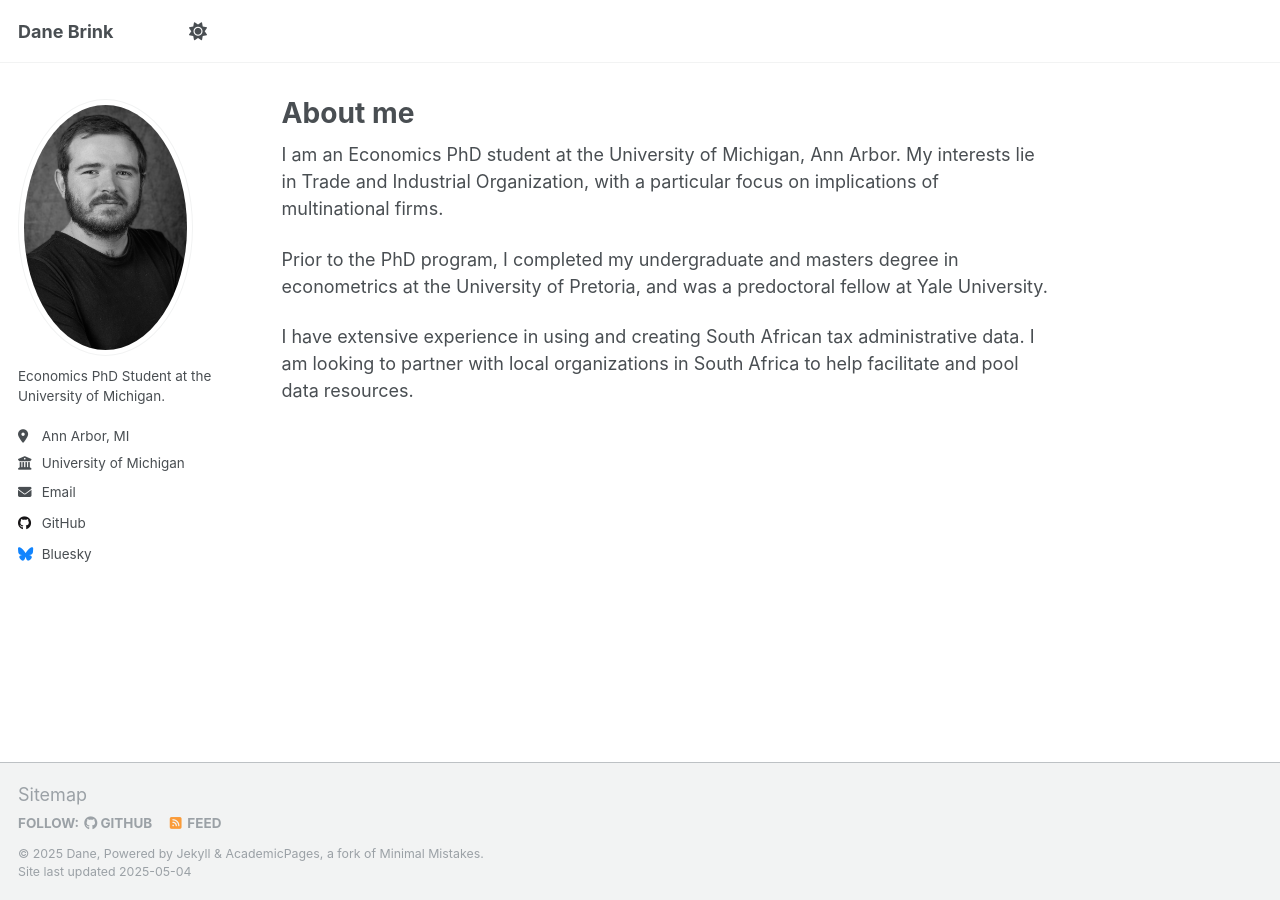
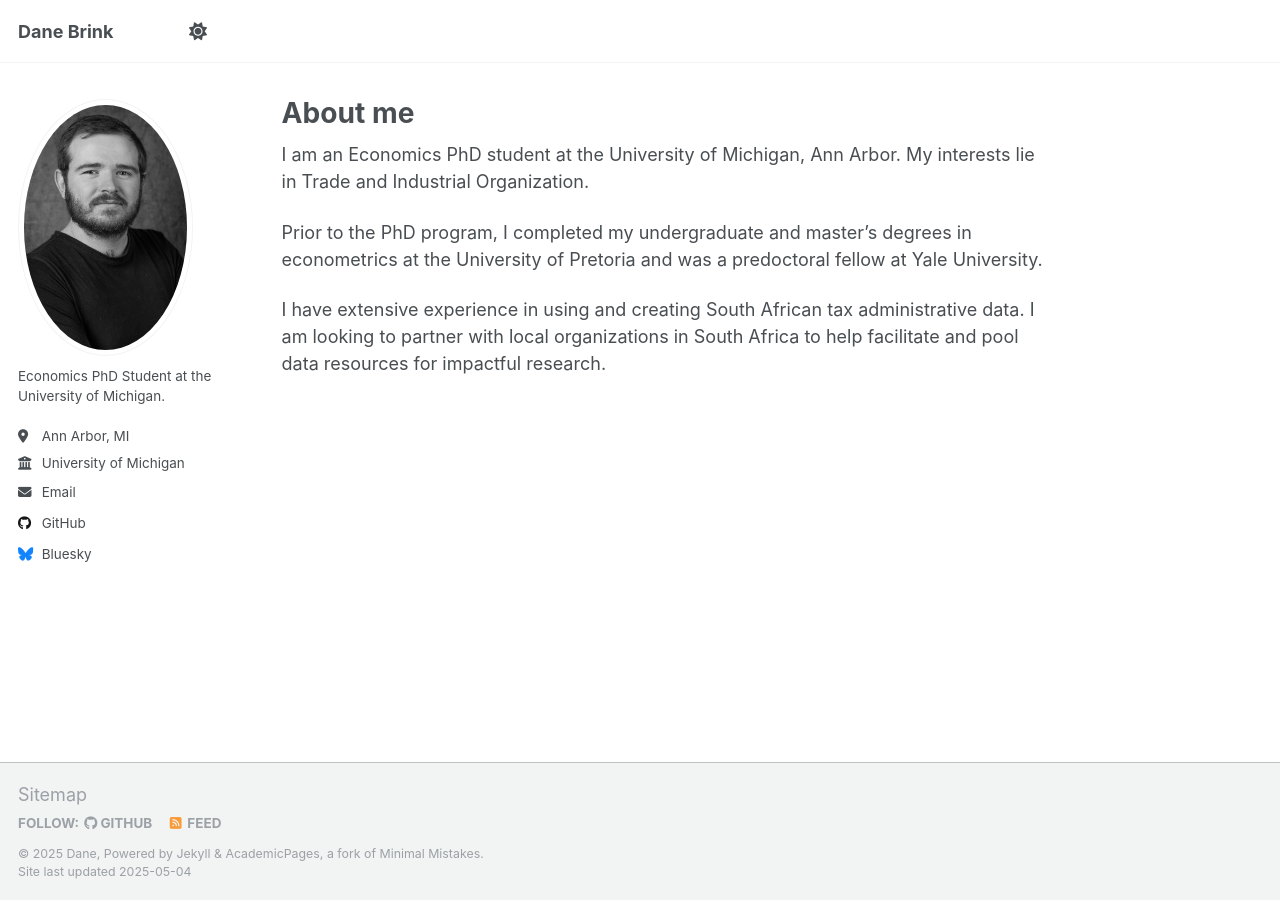
Before and after one commit to danebrink/danebrink.github.io, a Jekyll site: the page built from _pages/about.md, in a window 1280 px wide. Built offline with Jekyll 4.4.1, drawn with Linux system fonts in a browser that asks for light colours.

Commit message:
Update about.md

```diff
--- a/_pages/about.md
+++ b/_pages/about.md
@@ -7,8 +7,8 @@
   - /about.html
 ---
 
-I am an Economics PhD student at the University of Michigan, Ann Arbor. My interests lie in Trade and Industrial Organization, with a particular focus on implications of multinational firms.
+I am an Economics PhD student at the University of Michigan, Ann Arbor. My interests lie in Trade and Industrial Organization.
 
-Prior to the PhD program, I completed my undergraduate and masters degree in econometrics at the University of Pretoria, and was a predoctoral fellow at Yale University.
+Prior to the PhD program, I completed my undergraduate and master's degrees in econometrics at the University of Pretoria and was a predoctoral fellow at Yale University.
 
-I have extensive experience in using and creating South African tax administrative data. I am looking to partner with local organizations in South Africa to help facilitate and pool data resources.
+I have extensive experience in using and creating South African tax administrative data. I am looking to partner with local organizations in South Africa to help facilitate and pool data resources for impactful research.
```
